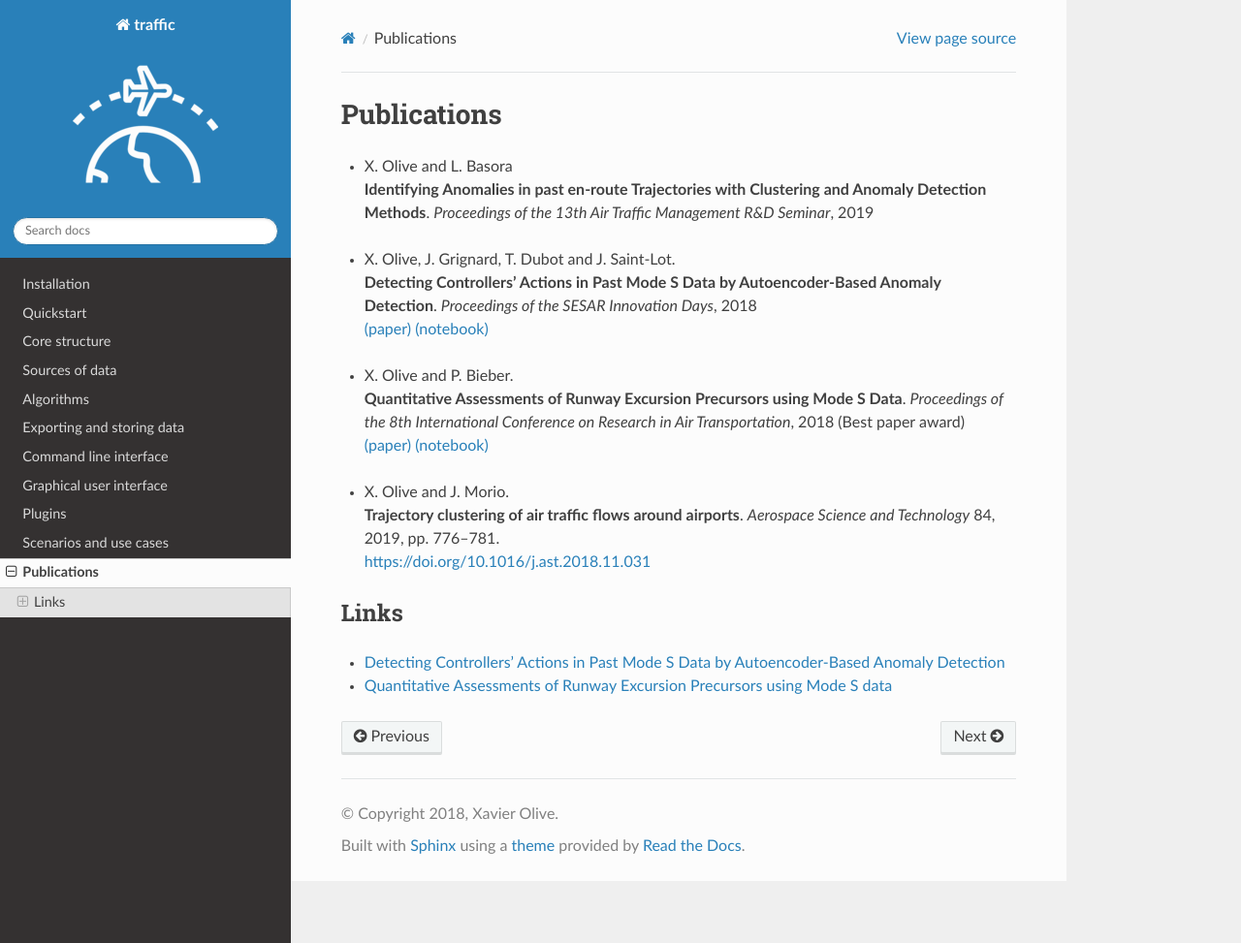
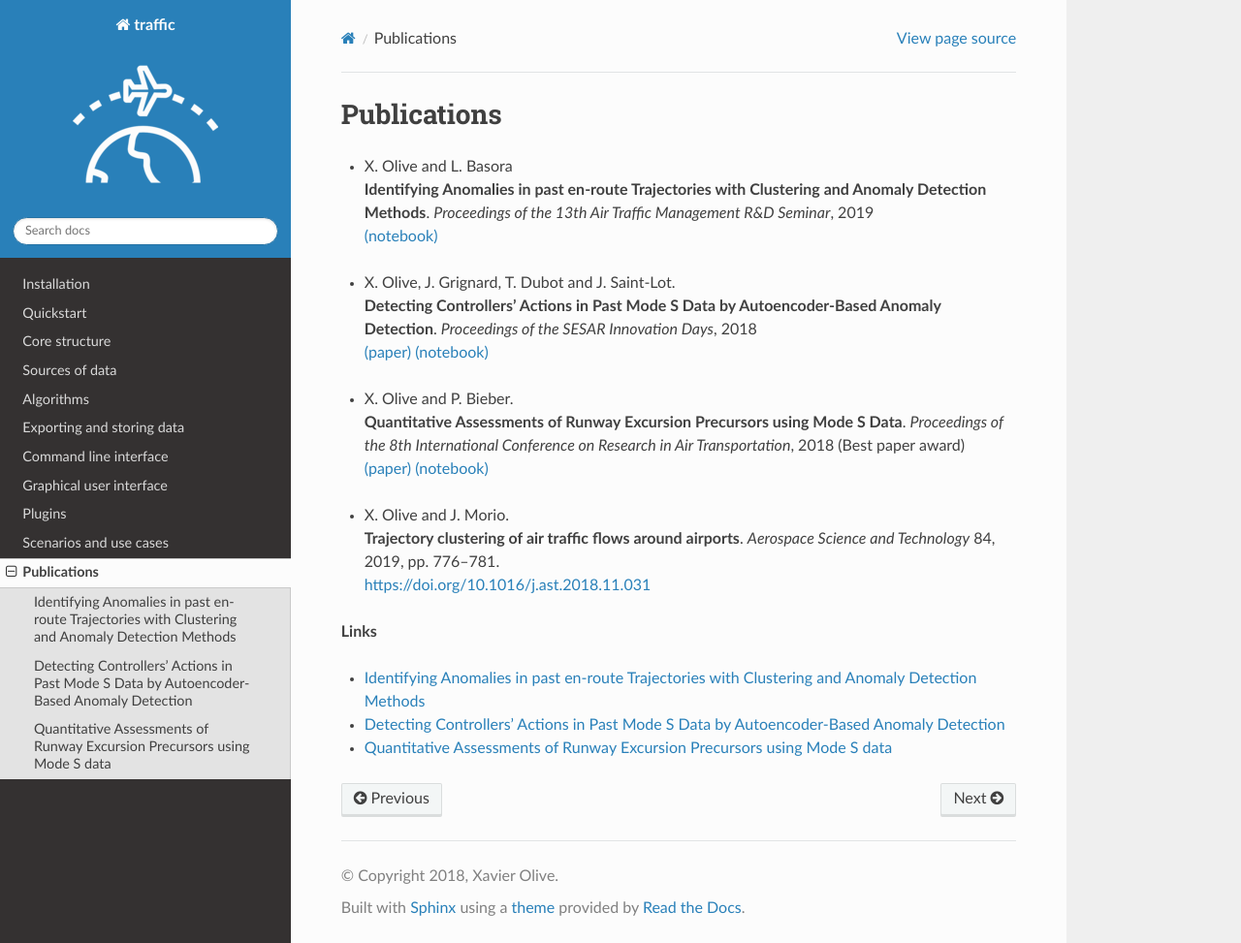
Before and after one commit to xoolive/traffic, a Sphinx documentation site: the page built from docs/publications.rst, in a window 1280 px wide and 973 px high. Shown: the whole window at 97% size. Built offline with Sphinx 7.4.7 and the Read the Docs theme 2.0.0, drawn with Linux system fonts in a browser that asks for light colours; nearby versions of some CDN libraries; pages that are not in the unit, such as notebooks, are missing from menus; a script that is not in the unit is left out; comment, search, counter and statistics services are not loaded; some of the changed lines change nothing that is shown.

Commit message:
paper materials

```diff
--- /dev/null
+++ b/docs/paper/sectflow.rst
@@ -0,0 +1,237 @@
+
+Identifying Anomalies in past en-route Trajectories with Clustering and Anomaly Detection Methods
+-------------------------------------------------------------------------------------------------
+
+Xavier Olive and Luis Basora
+
+| *This notebook comes with the paper publish at ATM Seminar 2019.*
+| Details are presented in the paper. The following code is provided for
+  reproducibility concerns.
+
+Data preparation
+~~~~~~~~~~~~~~~~
+
+.. code:: python
+
+    import numpy as np
+    from traffic.core import Traffic
+
+    t = (
+        # trajectories during the opening hours of the sector
+        Traffic.from_file("data/LFBBPT_flights_2017.pkl")
+        .clean_invalid()
+        # first cleaning and interpolation of positions when points are missing
+        .resample("1s")
+        # come back to 50 samples per trajectory
+        .resample(50)
+        # trajectory clustering needs the log of the altitude
+        .assign(
+            log_altitude=lambda x: x.altitude.apply(lambda x: x if x == 0 else np.log10(x))
+        )
+        # lazy evaluation multiprocessed on 12 cores
+        .eval(max_workers=12)
+    )
+
+
+The data has been downloaded from the `OpenSky Network Impala
+database <../opensky_usage.html>`__.
+
+First a `clustering <../clustering.html>`_ is applied to the dataset. The
+implementation of the specific clustering described in the paper is available on
+the following `github repository <https://github.com/lbasora/sectflow>`_
+
+.. code:: python
+
+    from traffic.core.projection import Lambert93
+
+    # pip install git+https://github.com/lbasora/sectflow
+    from sectflow.clustering import TrajClust
+
+    features = ["x", "y", "latitude", "longitude", "altitude", "log_altitude"]
+    clustering = TrajClust(features)
+
+    # use the clustering API from traffic
+    t_cluster = t.clustering(
+        nb_samples=2, features=features, projection=Lambert93(), clustering=clustering
+    ).fit_predict(max_workers=12)
+
+.. code:: python
+
+    # Color distribution by cluster
+    from itertools import cycle, islice
+
+    n_clusters = 1 + t_cluster.data.cluster.max()
+    color_cycle = cycle(
+        "#fbbb35 #004cb9 #4cc700 #a50016 #510420 #01bcf5 #999999 #e60085 #ffa9c5".split()
+    )
+    colors = list(islice(color_cycle, n_clusters))
+    colors.append("#aaaaaa")  # color for outliers, if any
+
+    import matplotlib.pyplot as plt
+    from random import sample
+
+    from traffic.data import airways, aixm_airspaces
+    from traffic.drawing.markers import rotate_marker, atc_tower, aircraft
+
+    with plt.style.context("traffic"):
+        fig, ax = plt.subplots(1, figsize=(15, 10), subplot_kw=dict(projection=Lambert93()))
+
+        aixm_airspaces["LFBBPT"].plot(
+            ax, linewidth=3, linestyle="dashed", color="steelblue"
+        )
+        for name in "UN460 UN869 UM728".split():
+            airways[name].plot(ax, linestyle="dashed", color="#aaaaaa")
+
+        # do not plot outliers
+        for cluster in range(n_clusters):
+
+            current_cluster = t_cluster.query(f"cluster == {cluster}")
+
+            # plot the centroid of each cluster
+            centroid = current_cluster.centroid(50, projection=Lambert93())
+            centroid.plot(ax, color=colors[cluster], alpha=0.9, linewidth=3)
+            centroid_mark = centroid.at_ratio(0.45)
+
+            # little aircraft
+            centroid_mark.plot(
+                ax,
+                color=colors[cluster],
+                marker=rotate_marker(aircraft, centroid_mark.track),
+                s=500,
+                text_kw=dict(s=""),  # no text associated
+            )
+
+            # plot some sample flights from each cluster
+            sample_size = min(20, len(current_cluster))
+            for flight_id in sample(current_cluster.flight_ids, sample_size):
+                current_cluster[flight_id].plot(
+                    ax, color=colors[cluster], alpha=0.1, linewidth=2
+                )
+
+        # TODO improve this: extent with buffer
+        ax.set_extent(
+            tuple(
+                x - 0.5 + (0 if i % 2 == 0 else 1)
+                for i, x in enumerate(aixm_airspaces["LFBBPT"].extent)
+            )
+        )
+
+        # Equivalent of Fig. 5
+
+
+
+.. image:: images/sectflow_cluster.png
+   :align: center
+
+Machine-Learning
+~~~~~~~~~~~~~~~~
+
+The anomaly detection method is based on a stacked autoencoder
+(`PyTorch <https://pytorch.org/>`__ implementation).
+
+.. code:: python
+
+    import torch
+    from torch import nn, optim, from_numpy, rand
+    from torch.autograd import Variable
+    from model import Autoencoder, regularisation_term
+
+    from sklearn.preprocessing import minmax_scale
+    from tqdm.autonotebook import tqdm
+
+
+    # Stacked autoencoder
+
+    class Autoencoder(nn.Module):
+        def __init__(self):
+            super().__init__()
+            self.encoder = nn.Sequential(
+                nn.Linear(50, 24), nn.ReLU(), nn.Linear(24, 12), nn.ReLU()
+            )
+            self.decoder = nn.Sequential(
+                nn.Linear(12, 24), nn.ReLU(), nn.Linear(24, 50), nn.Sigmoid()
+            )
+
+        def forward(self, x, **kwargs):
+            x = x + (rand(50).cuda() - 0.5) * 1e-3  # add some noise
+            x = self.encoder(x)
+            x = self.decoder(x)
+            return x
+
+    # Regularisation term introduced in IV.B.2
+
+    def regularisation_term(X, n):
+        samples = torch.linspace(0, X.max(), 100, requires_grad=True)
+        mean = samples.mean()
+        return torch.relu(
+            (torch.histc(X) / n * 100 - 1 / mean * torch.exp(-samples / mean))
+        ).mean()
+
+    # ML part
+
+    def anomalies(t: Traffic, cluster_id: int, lambda_r: float, nb_it: int = 10000):
+
+        t_id = t.query(f"cluster=={cluster_id}")
+
+        flight_ids = list(f.flight_id for f in t_id)
+        n = len(flight_ids)
+        X = minmax_scale(np.vstack(f.data.track[:50] for f in t_id))
+
+        model = Autoencoder().cuda()
+        criterion = nn.MSELoss()
+        optimizer = optim.Adam(model.parameters(), lr=1e-3, weight_decay=1e-5)
+
+        for epoch in tqdm(range(nb_it), leave=False):
+
+            v = Variable(from_numpy(X.astype(np.float32))).cuda()
+
+            output = model(v)
+            distance = nn.MSELoss(reduction="none")(output, v).sum(1).sqrt()
+
+            loss = criterion(output, v)
+            # regularisation
+            loss = (
+                lambda_r * regularisation_term(distance.cpu().detach(), n)
+                + criterion(output, v).cpu()
+            )
+
+            optimizer.zero_grad()
+            loss.backward()
+            optimizer.step()
+
+        output = model(v)
+        return (
+            (nn.MSELoss(reduction="none")(output, v).sum(1)).sqrt().cpu().detach().numpy()
+        )
+
+
+    # no regularisation for this plot
+    output = anomalies(t_cluster, 3, lambda_r=0, nb_it=3000)
+
+
+The following code plots the distribution of reconstruction errors without
+regularisation, resulting in two modes in the distribution. The ``lambda_r``
+parameter helps reducing this trend.
+
+.. code:: python
+
+    from scipy.stats import expon
+
+    # Equivalent of Fig. 4
+
+    with plt.style.context("traffic"):
+        fig, ax = plt.subplots(1, figsize=(10, 7))
+        hst = ax.hist(output, bins=50, density=True)
+        mean = output.mean()
+        x = np.arange(0, output.max(), 1e-2)
+        e = expon.pdf(x, 0, output.mean())
+
+        ax.plot(x, e, color="#e77074")
+        ax.fill_between(x, e, zorder=-2, color="#e77074", alpha=0.5)
+        ax.axvline(
+            output.mean() * np.log(5), color="crimson", linestyle="solid", linewidth=3
+        )
+
+
+.. image:: images/sectflow_distribution.png
+   :align: center
--- a/docs/publications.rst
+++ b/docs/publications.rst
@@ -3,6 +3,8 @@
 
 - | X. Olive and L. Basora
   | **Identifying Anomalies in past en-route Trajectories with Clustering and Anomaly Detection Methods**. *Proceedings of the 13th Air Traffic Management R&D Seminar*, 2019
+  | `(notebook) <paper/sectflow.html>`__
+
 
 - | X. Olive, J. Grignard, T. Dubot and J. Saint-Lot.
   | **Detecting Controllers' Actions in Past Mode S Data by Autoencoder-Based Anomaly Detection**. *Proceedings of the SESAR Innovation Days*, 2018
@@ -16,11 +18,11 @@
   | **Trajectory clustering of air traffic flows around airports**. *Aerospace Science and Technology* 84, 2019, pp. 776--781.
   | https://doi.org/10.1016/j.ast.2018.11.031
 
-Links
------
+**Links**
 
 .. toctree::
    :maxdepth: 1
 
+   paper/sectflow
    paper/atc_detect
    paper/runway_excursion
```
Also changed, not shown: docs/paper/images/sectflow_cluster.png (added), docs/paper/images/sectflow_distribution.png (added).
